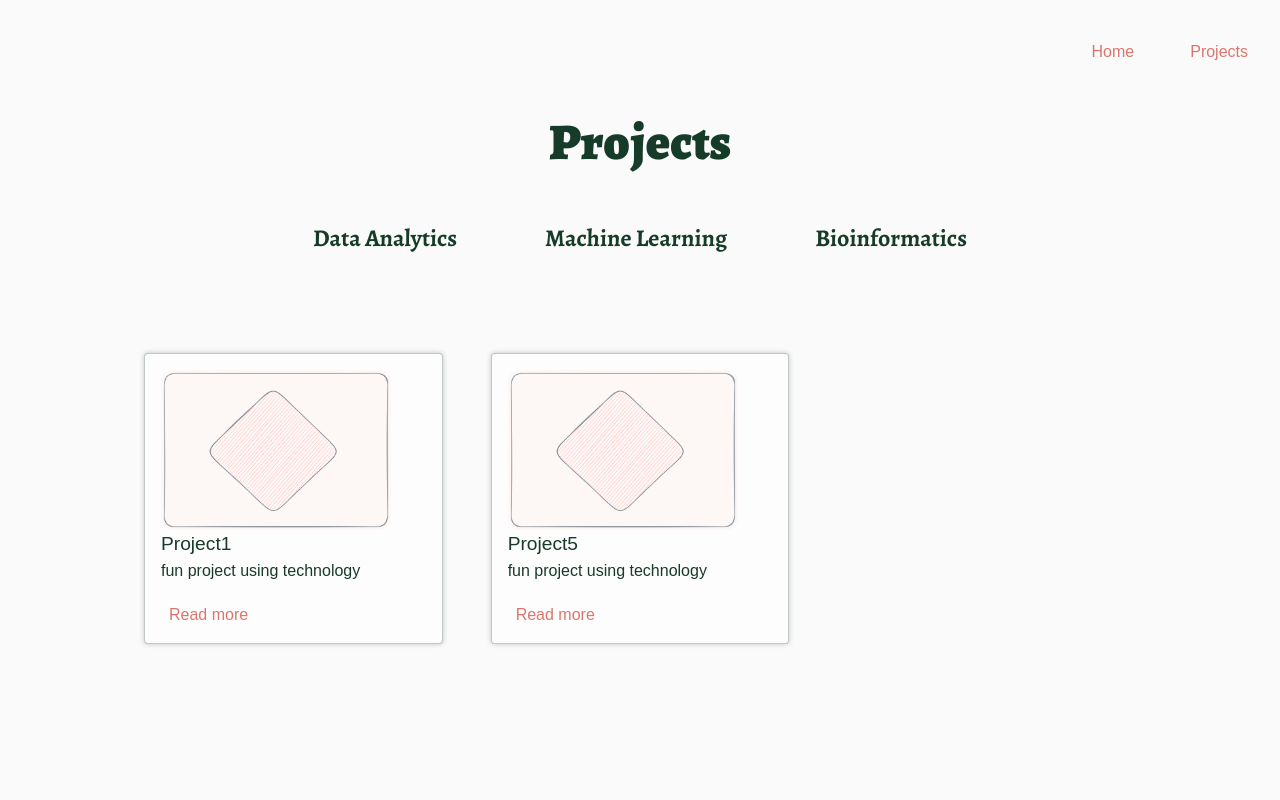
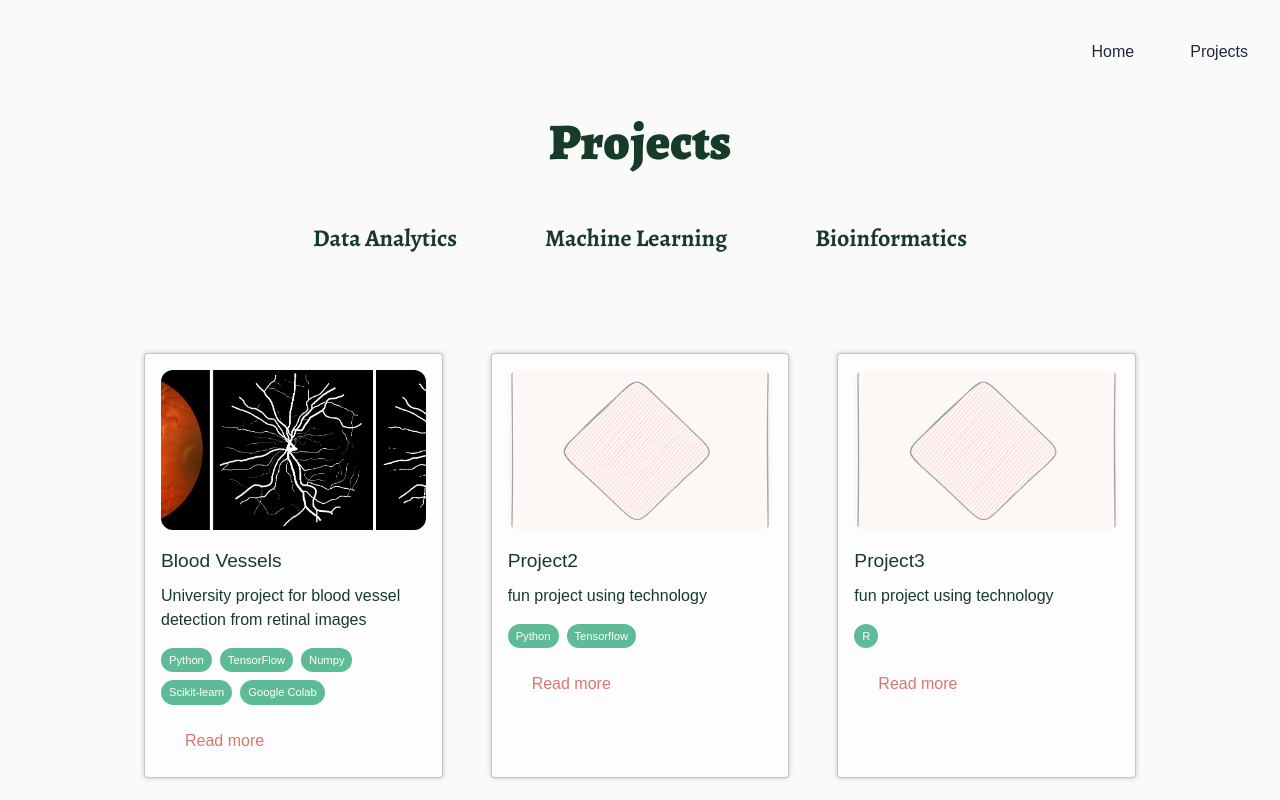
Before and after one commit to MarKr17/Portfolio, a SvelteKit app: page /Projects in a window 1280 px wide. Shown: the top 800 px of the page. Built offline with nearby package versions, Linux system fonts and the light colour scheme; a web font is replaced by a local one.

Commit message:
added images, updated project layout

```diff
--- a/src/app.css
+++ b/src/app.css
@@ -8,6 +8,8 @@
 
     --lm_secondary_opacity:rgba(171, 159, 214, 0.5);
     --lm_primary_opacity:rgba(93, 187, 151, 0.5);
+
+    --white: #ffffff;
 
     --grey: #5a5a5a;
 }
@@ -59,12 +61,14 @@ ul#menu li {
     display:inline;
 }
 a {
-    color: var(--lm_accent);
     padding: 0.5rem;
     position: relative;
     top: 0;
     transition: top ease 0.5s;
 
+}
+a.link{
+    color: var(--lm_accent)
 }
 a:hover{
     top: -5px;
@@ -90,7 +94,6 @@ div.card{
     box-shadow: 0 0 5px #0820133d;
 
     margin: 1rem;
-    position: relative;
     top: 0;
     transition: top ease 0.5s;
 
@@ -98,5 +101,19 @@ div.card{
 .card:hover{
     box-shadow: 0 0 10px var(--lm_secondary);
     border-color: var(--lm_secondary);
-    top: -10px;
+
+    transform: scale(1.05);
+    transition: transform 0.3s;
+
 }
+.tag {
+    background-color: var(--lm_primary); /* Use the defined variable */
+    color: white;
+    font-size: 0.7rem;
+    padding: 0.25rem 0.5rem;
+    border-radius: 9999px;
+  }
+.tag.bigger{
+    font-size: 1rem;
+    padding: 0.5rem 1rem;
+}
--- a/src/lib/data/projects.json
+++ b/src/lib/data/projects.json
@@ -1,12 +1,13 @@
 {
     "Project1":{
-        "name": "Project1",
+        "name": "Blood Vessels",
         "id": "1",
+        "short_description": "University project for blood vessel detection from retinal images",
         "description": "Very fun very import very big project bringing busines value big biznez people things",
-        "short_description": "fun project using technology",
-        "categories": "data-analytics",
-        "tags": "Python",
-        "images": ["/assets/projects/Project_image.png", "/assets/projects/Project_image.png"]
+        "categories": ["machine-learning", "bioinformatics"],
+        "tags": ["Python", "TensorFlow", "Numpy", "Scikit-learn", "Google Colab"],
+        "images": ["/assets/projects/Project1/Image_03L.png", "/assets/projects/Project1/Image_05R.png"],
+        "repo": "https://github.com/MarKr17/BloodVessels"
     },
     "Project2":{
         "name": "Project2",
--- a/src/routes/Project_page/+page.svelte
+++ b/src/routes/Project_page/+page.svelte
@@ -3,26 +3,51 @@
     import {base} from '$app/paths';
     import {Project} from '../../store.js';
 </script>
-<div class="flex flex-col min-w-screen justify-center items-center content-between gap-10">
+<div class="flex flex-col items-center gap-10 py-20">
+    <!-- Project Title -->
     <div>
-        <h2>{get(Project).name}</h2>
+        <h2 class="text-3xl font-semibold">{get(Project).name}</h2>
+    </div>
+
+    <!-- Tags Section -->
+    <div class="flex flex-wrap gap-2 px-10 md:px-20 mt-4">
+        {#each get(Project).tags as tag}
+            <span class="tag bigger">
+                {tag}
+            </span>
+        {/each}
     </div>
 </div>
-<div class="flex gap-10 p-20">
-    <div class="">
+
+<div class="flex flex-col md:flex-row gap-10 px-10 md:px-20">
+    <!-- Images Section -->
+    <div class="flex-1">
+        <div>
         {#each get(Project).images as image}
-        <img class="w-150 rounded-xl pb-10" src="{base}{image}" alt="My avatar"/>
+            <img class="w-full max-w-md rounded-xl mb-10 object-cover center" src="{base}{image}" alt="Project Image"/>
         {/each}
+        </div>
     </div>
-    <div class="">
-        <h3>Description</h3>
-        <p>{get(Project).description}</p>
+
+    <!-- Description Section -->
+    <div class="flex-1">
+        <h3 class="text-2xl font-semibold mb-4">Description</h3>
+        <p class="text-gray-700">{get(Project).description}</p>
     </div>
-    <div class="">
-        <h3>Key takeways</h3>
-        <ul>
+
+    <!-- Key Takeaways Section -->
+    <div class="flex-1">
+        <h3 class="text-2xl font-semibold mb-4">Key Takeaways</h3>
+        <ul class="list-disc pl-6">
             <li>hhhhhh</li>
+            <!-- Add more takeaways here as needed -->
         </ul>
-
     </div>
 </div>
+
+<!-- GitHub Link Section (aligned right) -->
+<div class="flex justify-end mt-6 px-10 md:px-20">
+    <a href="{get(Project).repo}" target="_blank" class="bg-[var(--lm_secondary)] text-white py-2 px-6 rounded-lg text-xl transition-all duration-200">
+        View on GitHub
+    </a>
+</div>
--- a/src/routes/Projects/+page.svelte
+++ b/src/routes/Projects/+page.svelte
@@ -1,6 +1,7 @@
 <script>
     import projects from '$lib/data/projects.json';
     import CategoriesButtons from './Categories_buttons.svelte';
+    import "../../app.css";
     import { base } from '$app/paths';
     import { Project } from '../../store';
     let Value;
@@ -19,9 +20,9 @@
     $: filtered_Projects = Object.fromEntries(
         Object.entries(projects).filter(([id, project]) =>{
         if (Value === undefined || Value.length === 0) {
-            return project;
+            return true;
         }
-       return project.categories.includes(Value);
+        return Value.every(val => project.categories.includes(val));
     }));
 
 </script>
@@ -34,13 +35,25 @@
 
 <div class="grid grid-cols-2 md:grid-cols-3 gap-4 w-4/5 mx-auto">
     {#each Object.entries(filtered_Projects) as [id, project]}
-    <div class="card">
-        <img class="h-40 max-w-xs rounded-xl" src="{base}{project.images[0]}" alt="Project"/>
-        <div>
-            <h3>{project.name}</h3>
-            <p class="pb-5">{project.short_description}</p>
-            <a on:click={() => Project.set(project)} href="{base}/Project_page">Read more</a>
+        <div class="card border rounded-lg shadow-md overflow-hidden relative flex flex-col p-4">
+            <!-- Project Image -->
+            <img class="h-40 max-w-full rounded-xl object-cover mb-4" src="{base}{project.images[0]}" alt="{project.name}"/>
+
+            <!-- Project Title -->
+            <h3 class="text-lg font-semibold mb-2">{project.name}</h3>
+
+            <!-- Short Description -->
+            <p class="text-gray-700 mb-4">{project.short_description}</p>
+
+            <!-- Tags -->
+            <div class="flex flex-wrap gap-2 mb-4">
+                {#each project.tags as tag}
+                    <span class="tag">{tag}</span>
+                {/each}
+            </div>
+
+            <!-- Read More Button -->
+            <a class="absolute link left-4 bottom-4 text-blue-600 hover:underline" on:click={() => Project.set(project)} href="{base}/Project_page">Read more</a>
         </div>
-</div>
     {/each}
 </div>
--- a/src/routes/Projects/Categories_buttons.svelte
+++ b/src/routes/Projects/Categories_buttons.svelte
@@ -5,7 +5,7 @@
     import '../../app.css'
     export let options;
     export let legend;
-    export let userSelected = options[0].value;
+    export let userSelected = [];
 		export let fontSize = 16;
 		export let flexDirection = 'column'
 
@@ -103,7 +103,7 @@
     background: linear-gradient(120deg, rgba(171, 159, 214, 0.5) 0%, rgba(219, 119, 112, 0.5) 100%);
     background-repeat: no-repeat;
     background-size: 80% 20%;
-    background-position: 20% 70%;
+    background-position: 30% 70%;
     background-blend-mode: lighten;
 }
 input[type="checkbox"]:checked + label {
```
Also changed, not shown: static/assets/projects/Project1/Image_03L.png (added), static/assets/projects/Project1/Image_05R.png (added).
